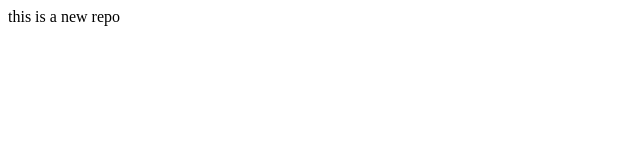
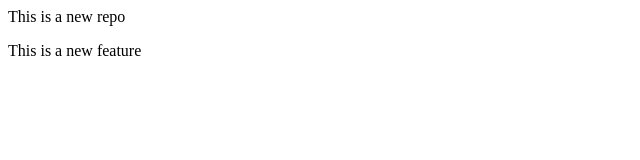
Before and after one commit to Happypal177/LocalRepo, a plain HTML site: page index.html in a window 1280 px wide. Shown: the whole page, without its empty margins (0-640 px from the left). Drawn offline with Linux system fonts and the light colour scheme.

Commit message:
Add new feature

```diff
--- a/index.html
+++ b/index.html
@@ -1 +1,2 @@
-<p> this is a new repo</p>
+<p> This is a new repo</p>
+<p>This is a new feature</p>
```
